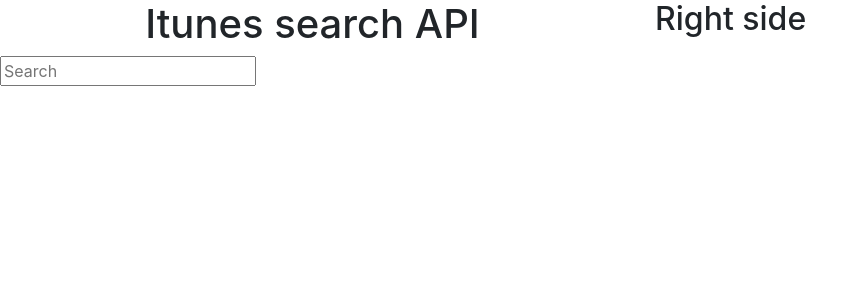
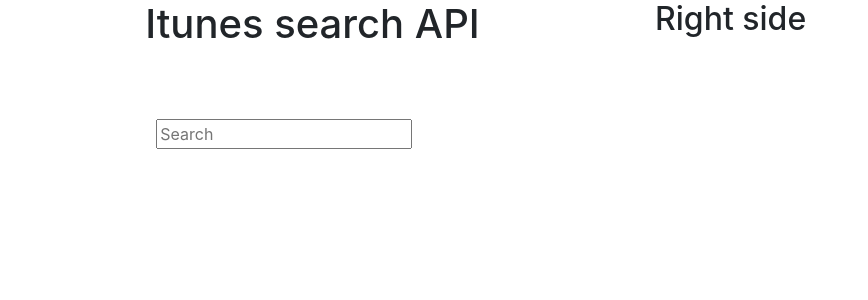
Before and after one commit to douglas86/task19, a React (Create React App) app in the folder client/: page / in a window 1280 px wide. Shown: the top 300 px of the page, without its empty margins (0-868 px from the left). Built offline with nearby package versions, Linux system fonts and the light colour scheme.

Commit message:
Added some style to the Search bar

```diff
--- a/client/src/Components/LeftSide/Left.jsx
+++ b/client/src/Components/LeftSide/Left.jsx
@@ -6,7 +6,12 @@
   return (
     <div>
       <h1 className={classes.left}>Itunes search API</h1>
-      <input type="text" placeholder="Search" required />
+      <input
+        className={classes.input}
+        type="text"
+        placeholder="Search"
+        required
+      />
     </div>
   );
 };
--- a/client/src/Components/LeftSide/Styles.jsx
+++ b/client/src/Components/LeftSide/Styles.jsx
@@ -4,6 +4,9 @@
   left: {
     textAlign: "center",
   },
+  input: {
+    margin: "10% 25%",
+  },
 });
 
 export default useStyles;
```
